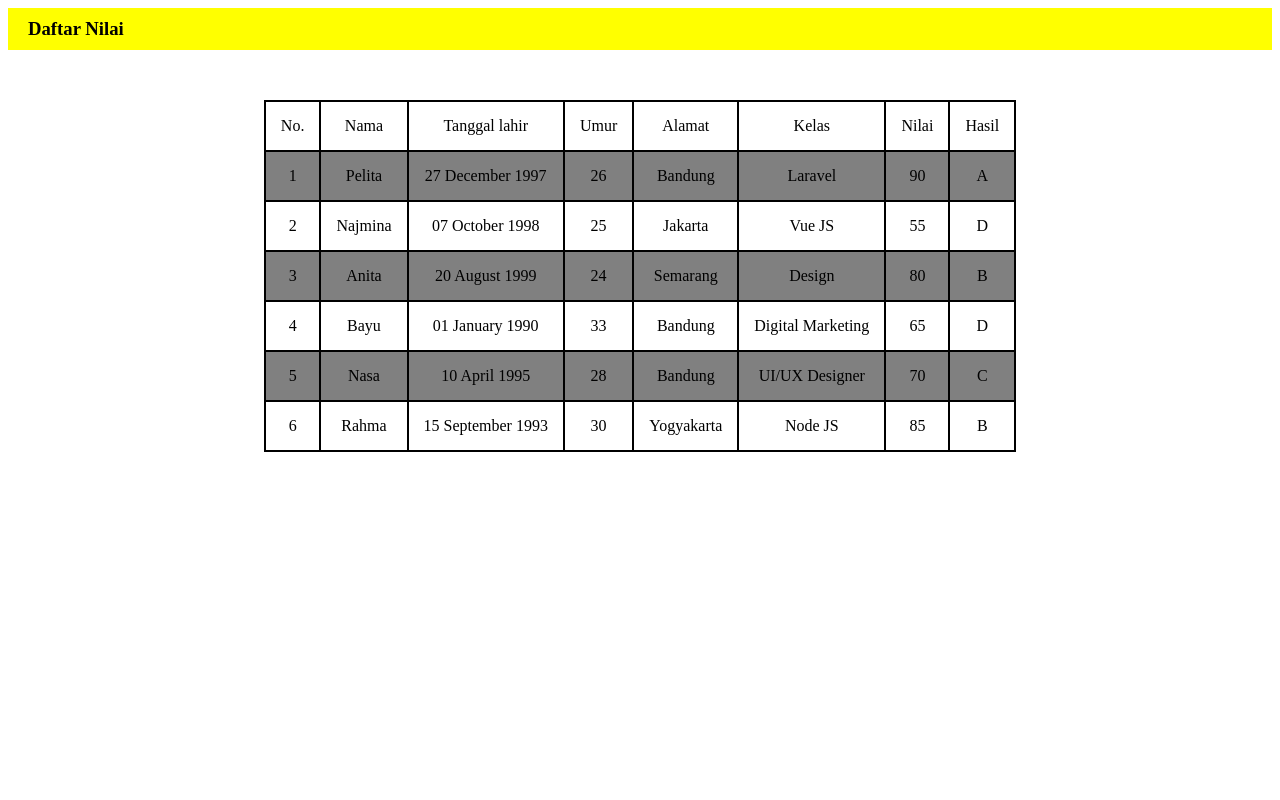
After one commit to Solihudin15/tugas_php, a PHP site: page /sesi28.php in a window 1280 px wide. The commit adds this page. Run offline with PHP 8.4, Linux system fonts and the light colour scheme.

Commit message:
New File

```diff
--- /dev/null
+++ b/json/data.json
@@ -0,0 +1,44 @@
+[
+	{
+		"nama" : "Pelita",
+		"kelas" : "Laravel",
+		"alamat" : "Bandung",
+		"tanggal_lahir" : "1997-12-27",
+		"nilai" : 90
+	},
+	{
+		"nama" : "Najmina",
+		"kelas" : "Vue JS",
+		"alamat" : "Jakarta",
+		"tanggal_lahir" : "1998-10-07",
+		"nilai" : 55
+	},
+	{
+		"nama" : "Anita",
+		"kelas" : "Design",
+		"alamat" : "Semarang",
+		"tanggal_lahir" : "1999-08-20",
+		"nilai" : 80
+	},
+	{
+		"nama" : "Bayu",
+		"kelas" : "Digital Marketing",
+		"alamat" : "Bandung",
+		"tanggal_lahir" : "1990-01-01",
+		"nilai" : 65
+	},
+	{
+		"nama" : "Nasa",
+		"kelas" : "UI/UX Designer",
+		"alamat" : "Bandung",
+		"tanggal_lahir" : "1995-04-10",
+		"nilai" : 70
+	},
+	{
+		"nama" : "Rahma",
+		"kelas" : "Node JS",
+		"alamat" : "Yogyakarta",
+		"tanggal_lahir" : "1993-09-15",
+		"nilai" : 85
+	}
+]
--- a/sesi25.php
+++ b/sesi25.php
@@ -43,9 +43,9 @@
     } else if ($nilai <= 79 && $nilai >= 70){
         echo "Nilai kamu $nilai Mendapatkan Grade C";
     } else if ($nilai <= 69 && $nilai >= 60){
-        echo "Nilai kamu $nilai Mendapatkan Grade C";
+        echo "Nilai kamu $nilai Mendapatkan Grade D";
     } else {
-        echo "Nilai kamu $nilai Mendapatkan Grade D";
+        echo "Nilai kamu $nilai Mendapatkan Grade E";
     }
     ?>
 </body>
--- a/sesi27.php
+++ b/sesi27.php
@@ -37,7 +37,6 @@
                 echo "<td>Kelas $a</td>";
             echo "</tr>";
             } else{
-
             echo"<tr style ='background-color: gray;'>";
                 echo"<td>$i</td>";
                 echo"<td>Nama ke $i</td>";
@@ -45,7 +44,7 @@
             echo "</tr>";
             }
         }
-            ?>
+        ?>
     </table>
 </body>
 </html>
--- /dev/null
+++ b/sesi28.php
@@ -0,0 +1,105 @@
+<html lang="en">
+<head>
+    <meta charset="UTF-8">
+    <meta name="viewport" content="width=device-width, initial-scale=1.0">
+    <title>Praktek Sesi 28</title>
+    <style>
+        header{
+            background-color: yellow;
+        }
+        h3 {
+            padding-top: 10px;
+            padding-left: 20px;
+            padding-bottom: 10px;
+        }
+        table{
+            border: 2px solid black;
+            border-collapse: collapse;
+            margin-top: 50px;
+        }
+        tr, td{
+            text-align: center;
+            border: 2px solid black;
+            border-collapse: collapse;
+            padding: 15px;
+        }
+    </style>
+</head>
+<body>
+<header>
+    <h3>Daftar Nilai</h3>
+</header>
+<table align="center">
+    <tr style="background-color: white;">
+        <td>No.</td>
+        <td>Nama</td>
+        <td>Tanggal lahir</td>
+        <td>Umur</td>
+        <td>Alamat</td>
+        <td>Kelas</td>
+        <td>Nilai</td>
+        <td>Hasil</td>
+    </tr>
+    <?php
+    $data       = file_get_contents("json/data.json");
+    $students    = json_decode($data);
+    $no = 1;
+
+    foreach ($students as $key => $student){
+        //                          ---------- Menghitung Umur dari Tahun Lahir ----------
+        $tahun_sekarang = date("Y");
+        $ttl = $student->tanggal_lahir;
+        $tahun_lahir = date("Y", strtotime($ttl));
+        $umur = $tahun_sekarang - $tahun_lahir;
+
+        //                           ---------- Mengubah Format Tahun-Bulan_hari ----------
+        $newttl = date("d F Y", strtotime($ttl));
+
+        //                               ---------- Konversi Nilai ke Grade ----------
+        switch($student->nilai){
+            case ($student->nilai >= 90 && $student->nilai <= 100):
+                $grade = "A";
+                break;
+
+            case ($student->nilai >= 80 && $student->nilai <= 89):
+                $grade = "B";
+                break;
+
+            case ($student->nilai >= 70 && $student->nilai <= 79):
+                $grade = "C";
+                break;
+
+            case ($student->nilai >= 0 && $student->nilai <= 69):
+                $grade = "D";
+                break;
+        }
+        //                                      ---------- Output ----------
+            if ($no % 2 == 0){
+                echo "<tr style='background-color: white'>";
+                    echo "<td>$no</td>";
+                    echo "<td>$student->nama</td>";
+                    echo "<td>$newttl</td>";
+                    echo "<td>$umur</td>";
+                    echo "<td>$student->alamat</td>";
+                    echo "<td>$student->kelas</td>";
+                    echo "<td>$student->nilai</td>";
+                    echo "<td>$grade</td>";
+                echo "</tr>";
+            }else {
+                echo "<tr style='background-color: gray'>";
+                echo "<td>$no</td>";
+                echo "<td>$student->nama</td>";
+                echo "<td>$newttl</td>";
+                echo "<td>$umur</td>";
+                echo "<td>$student->alamat</td>";
+                echo "<td>$student->kelas</td>";
+                echo "<td>$student->nilai</td>";
+                echo "<td>$grade</td>";
+                echo "</tr>";
+            }
+        $no++;
+    }
+    ?>
+</table>
+</body>
+</html>
```
Also changed, not shown: bangun_ruang.php (line endings or trailing spaces).
